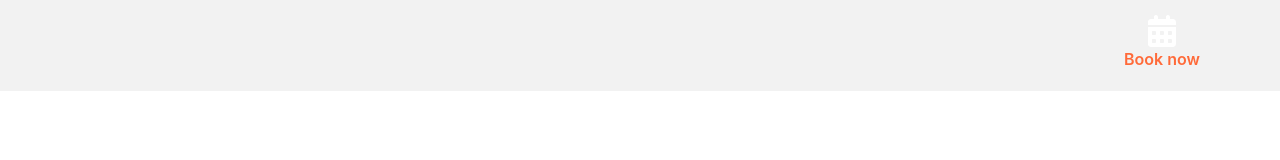
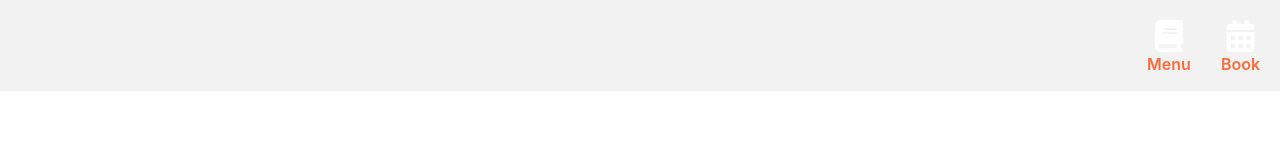
Before and after one commit to LorenzoMasselli/react-rails-restaurant-frontend, a React (Vite) app in the folder frontend/: page / in a window 1280 px wide. Shown: the top 160 px of the page. Built offline with nearby package versions, Linux system fonts and the light colour scheme; a web font is replaced by a local one.

Commit message:
redesign navbar

```diff
--- a/frontend/src/features/navbar/Navbar.css
+++ b/frontend/src/features/navbar/Navbar.css
@@ -14,15 +14,13 @@ width: 100vw;
     color: white;
 }
 
-.navbar div {
-    margin-left: 30px;
-    margin-right: 40px;
-}
 
 .navbar-links {
     display: flex;
     margin-top: 15px;
     justify-content: flex-end;
+    align-items: center;
+    gap: 30px;
 }
 
 .booking-link-text {
@@ -84,9 +82,16 @@ width: 100vw;
     display: flex;
     justify-content: space-between;
     width: 100%;
+    padding-left: 20px;
+    padding-right: 20px;
 }
 
 .tripadvisor, .navbar-links {
     flex-grow: 1;
    flex-basis: 0;
 }
+
+.navbar-links-flex {
+    margin-left: 0px;
+    margin-right: 0px;
+}
--- a/frontend/src/features/navbar/Navbar.jsx
+++ b/frontend/src/features/navbar/Navbar.jsx
@@ -3,8 +3,9 @@ import React, { useEffect} from 'react';
 import { Link } from 'react-router-dom'
 import './Navbar.css'
 import { FontAwesomeIcon } from '@fortawesome/react-fontawesome'
-import { faCalendarDays, faRectangleList } from '@fortawesome/free-solid-svg-icons'
+import { faCalendarDays, faRectangleList, faBook } from '@fortawesome/free-solid-svg-icons'
 import tripAdvisor from './tripadvisor-choice-award.png'
+import menu from '../bookings/menu/beach-house-menu.pdf'
 
 // eslint-disable-next-line react/prop-types
 function Navbar({currUser, setCurrUser, isTitleAtTop, isTALogoTop, scroll}) {
@@ -32,10 +33,16 @@ function Navbar({currUser, setCurrUser, isTitleAtTop, isTALogoTop, scroll}) {
                             </>
                         ): null}
                     </div>
-                    <div>
+                    <div className='navbar-links-flex'>
+                        <a href={menu} target='blank' className='booking-link'>
+                            <FontAwesomeIcon icon={faBook} size="2xl" />
+                            <span className='booking-link-text' >Menu</span>
+                        </a>
+                    </div>
+                    <div className='navbar-links-flex'>
                         <Link to="/react-rails-restaurant-frontend/new" className='booking-link shake'>
                             <FontAwesomeIcon icon={faCalendarDays} size="2xl"/>
-                            <span className='booking-link-text' >Book now</span>
+                            <span className='booking-link-text' >Book</span>
                         </Link>
                     </div>
                 </div>
```
